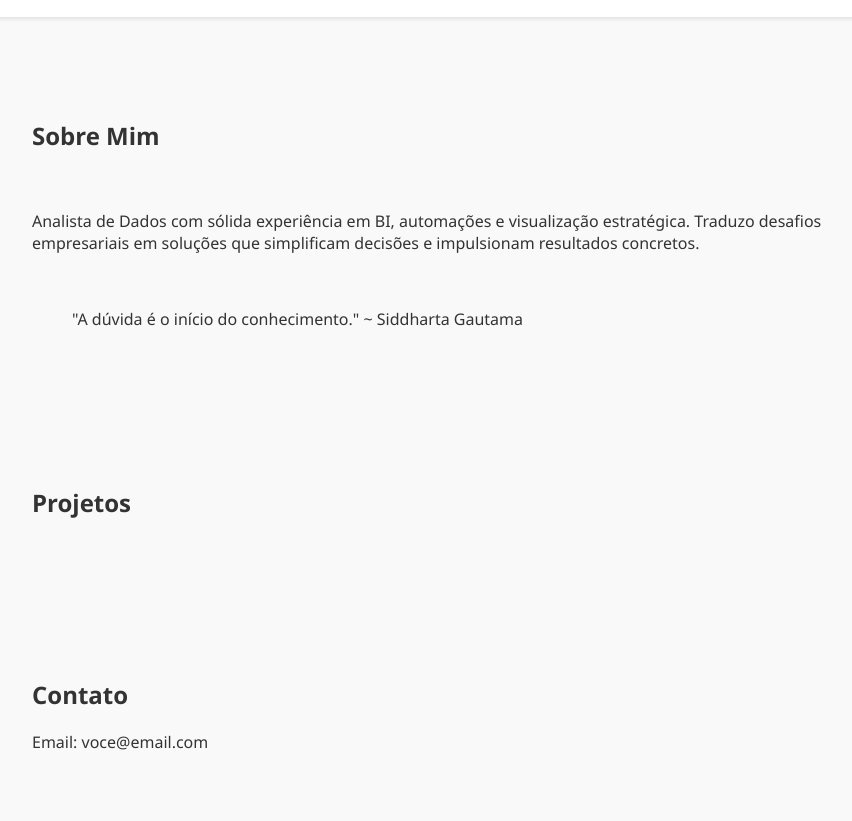
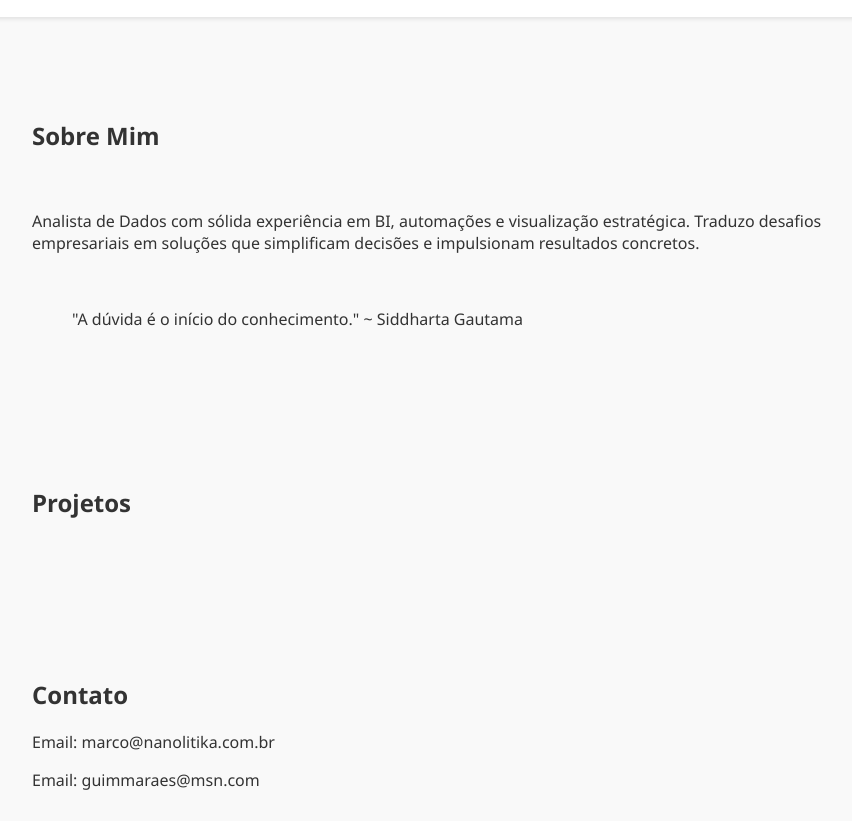
Before and after one commit to guimmaraes/portfolio, a plain HTML site: page index.html in a window 1280 px wide. Shown: the part 131-952 px from the top of the page, without its empty margins (208-1060 px from the left). Drawn offline with Linux system fonts and the light colour scheme.

Commit message:
versão 1.0 - 14/07 - 14:20

```diff
--- a/index.html
+++ b/index.html
@@ -33,7 +33,8 @@
 
   <section id="contato">
     <h2>Contato</h2>
-    <p>Email: voce@email.com</p>
+    <p>Email: marco@nanolitika.com.br</p>
+    <p>Email: guimmaraes@msn.com</p>
   </section>
 
 <section id="redes">
```
